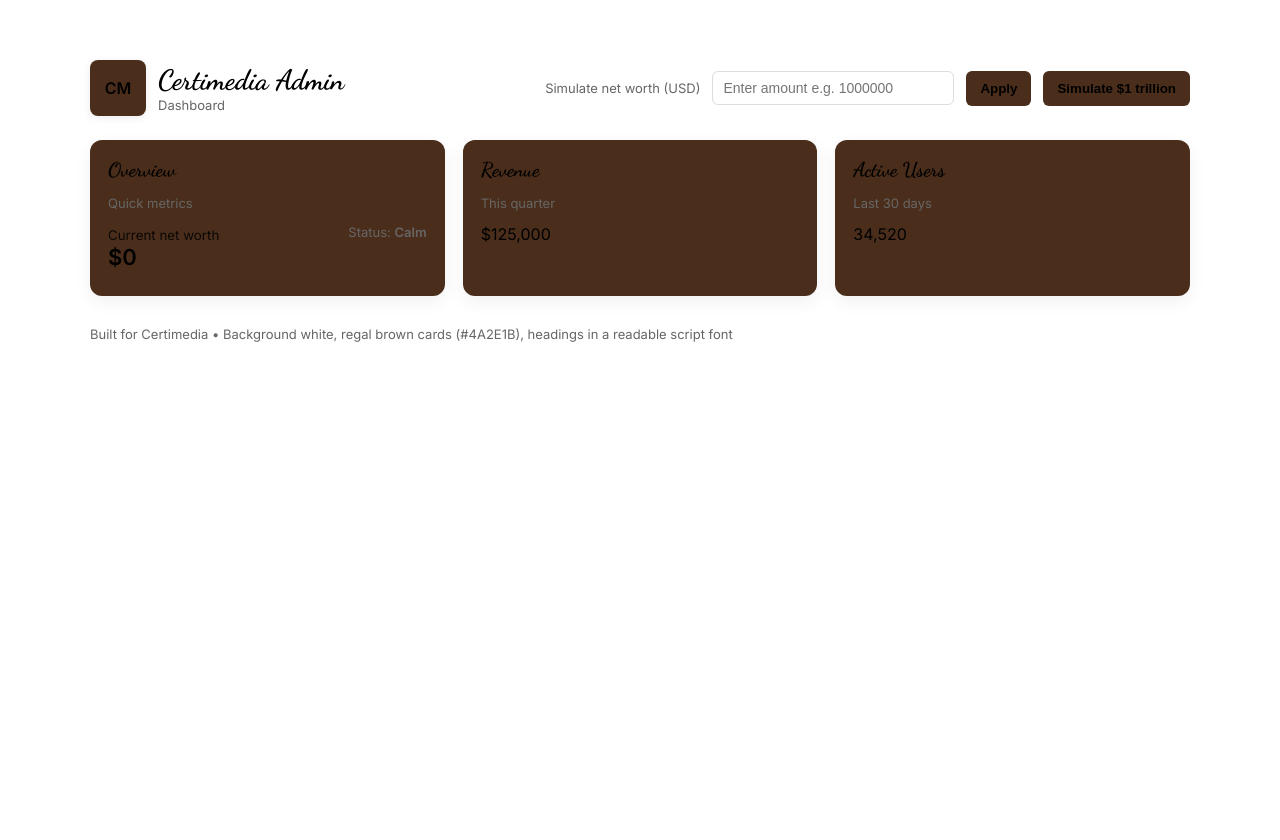
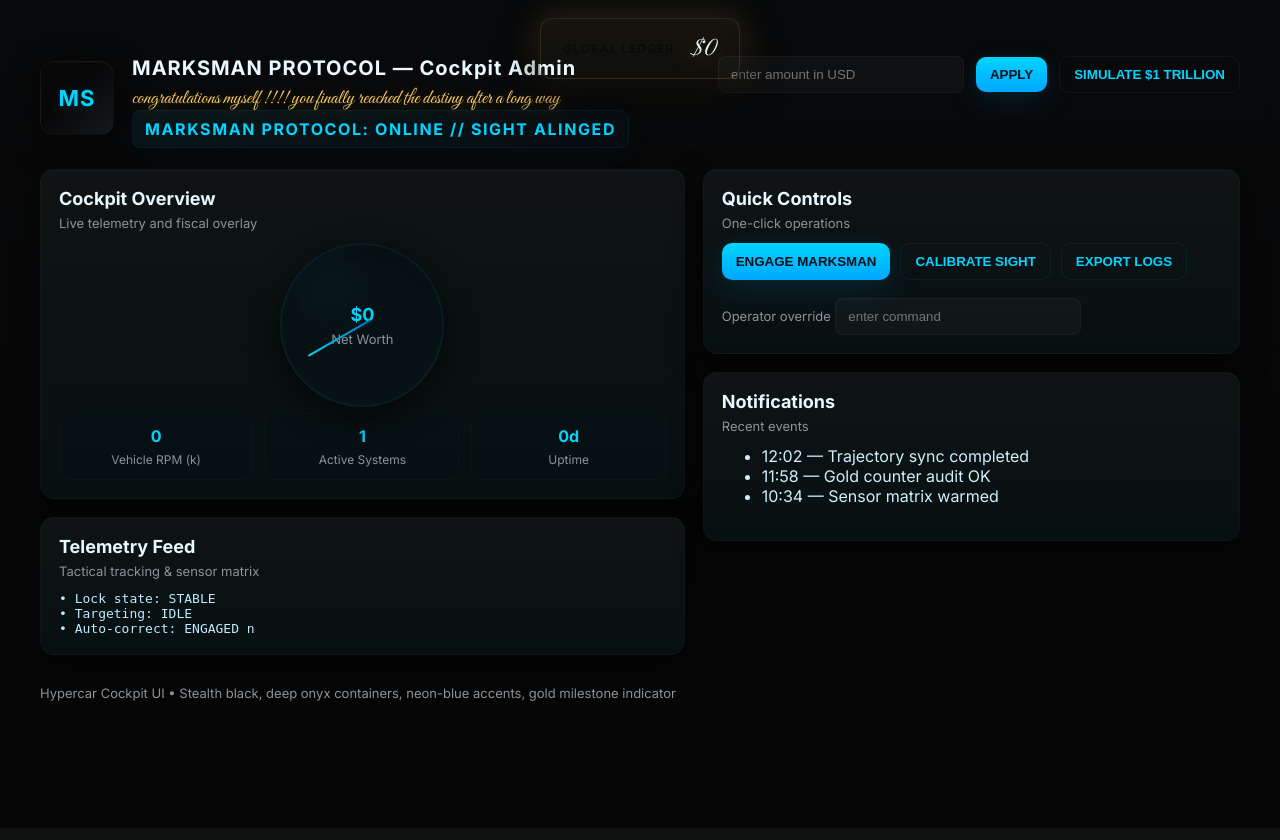
Before and after one commit to kaurnavneett2027/ai-compliance-admin, a Python web app: template templates/dashboard.html in a window 1280 px wide. After the commit the page ends 701 px from the top, so only its background shows below. Run offline with Jinja, Linux system fonts and the light colour scheme; the template is opened without the code that fills it, so the values that code supplies are empty.

Commit message:
feat(dashboard): premium hypercar cockpit admin UI with neon accents and $1T gold counter

```diff
--- a/templates/dashboard.html
+++ b/templates/dashboard.html
@@ -3,233 +3,351 @@
   <head>
     <meta charset="utf-8" />
     <meta name="viewport" content="width=device-width, initial-scale=1" />
-    <title>Certimedia Admin Panel — Dashboard</title>
+    <title>Marksman Cockpit — Dashboard</title>
 
-    <!-- Google Fonts: readable script for headings + system sans for body -->
-    <link href="https://fonts.googleapis.com/css2?family=Dancing+Script:wght@400;700&family=Inter:wght@300;400;600&display=swap" rel="stylesheet">
+    <!-- Fonts: script for calligraphy + crisp sans for UI -->
+    <link href="https://fonts.googleapis.com/css2?family=Great+Vibes&family=Inter:wght@300;400;600;700&display=swap" rel="stylesheet">
 
     <style>
       :root{
-        --card-brown: #4A2E1B;
-        --white: #ffffff;
-        --black: #000000;
-        --muted: #666666;
+        --bg: #08090A; /* stealth black */
+        --card-onyx: #0F1314; /* deep onyx */
+        --panel-onyx: #0A0C0D;
+        --neon-blue: #00D4FF;
+        --neon-blue-2: #00A8FF;
+        --gold: #FFD166;
+        --gold-glow: rgba(255,209,102,0.18);
+        --muted: #8B9398;
+        --glass: rgba(255,255,255,0.03);
       }
 
       html,body{
         height:100%;
         margin:0;
-        background:var(--white);
-        color:var(--black);
+        background:linear-gradient(180deg,var(--bg) 0%, #050506 100%);
+        color:#E6EEF3;
         font-family: 'Inter', system-ui, -apple-system, 'Segoe UI', Roboto, 'Helvetica Neue', Arial;
         -webkit-font-smoothing:antialiased;
         -moz-osx-font-smoothing:grayscale;
       }
 
-      .container{
-        max-width:1100px;
-        margin:40px auto;
-        padding:20px;
+      .wrap{
+        max-width:1200px;
+        margin:28px auto;
+        padding:28px;
       }
 
       header{
         display:flex;
-        align-items:center;
+        align-items:flex-start;
         justify-content:space-between;
         gap:20px;
-        margin-bottom:24px;
+        margin-bottom:22px;
       }
 
       .brand{
+        display:flex;
+        gap:18px;
+        align-items:center;
+      }
+
+      .cockpit-badge{
+        width:72px;
+        height:72px;
+        border-radius:14px;
+        background:linear-gradient(135deg,#070708 40%, #14181A 100%);
+        box-shadow:0 8px 30px rgba(0,0,0,0.7), inset 0 1px 0 rgba(255,255,255,0.02);
+        display:flex;
+        align-items:center;
+        justify-content:center;
+        border:1px solid rgba(255,255,255,0.03);
+      }
+
+      .cockpit-badge .logo{
+        color:var(--neon-blue);
+        font-weight:700;
+        font-size:22px;
+        letter-spacing:1px;
+        text-shadow:0 2px 12px rgba(0,212,255,0.18);
+      }
+
+      .titles{
+        display:flex;
+        flex-direction:column;
+      }
+
+      .titles h1{
+        margin:0;
+        font-size:20px;
+        color:#EAF8FF;
+        letter-spacing:1px;
+      }
+
+      /* glowing script phrase */
+      .calligraphy{
+        margin-top:6px;
+        font-family:'Great Vibes', cursive;
+        font-size:20px;
+        color:var(--gold);
+        text-shadow: 0 4px 20px rgba(255,209,102,0.45), 0 1px 0 rgba(255,255,255,0.03);
+        opacity:0.98;
+      }
+
+      /* Tactical subheader */
+      .tactical{
+        font-family: 'Inter', monospace;
+        color:var(--neon-blue);
+        font-weight:700;
+        letter-spacing:1.6px;
+        background: linear-gradient(90deg, rgba(0,212,255,0.06), rgba(0,168,255,0.03));
+        padding:8px 12px;
+        border-radius:8px;
+        border:1px solid rgba(0,212,255,0.06);
+        box-shadow:0 6px 30px rgba(0,168,255,0.04);
+      }
+
+      .controls{
         display:flex;
         align-items:center;
         gap:12px;
       }
 
-      .brand .logo{
-        width:56px;
-        height:56px;
+      .control-input{
+        background:var(--glass);
+        border:1px solid rgba(255,255,255,0.04);
+        color:#BFDCEC;
+        padding:10px 12px;
         border-radius:8px;
-        background:var(--card-brown);
+        width:220px;
+        outline:none;
+      }
+
+      .btn{
+        background:linear-gradient(180deg,var(--neon-blue),var(--neon-blue-2));
+        color:#001019;
+        padding:10px 14px;
+        border-radius:10px;
+        font-weight:700;
+        border:none;
+        cursor:pointer;
+        box-shadow:0 10px 30px rgba(0,164,255,0.12), 0 0 18px rgba(0,212,255,0.06);
+      }
+
+      .btn.secondary{
+        background:transparent;
+        color:var(--neon-blue);
+        border:1px solid rgba(0,212,255,0.08);
+        box-shadow:none;
+      }
+
+      .topbar-counter{
+        position:fixed;
+        left:50%;
+        transform:translateX(-50%);
+        top:18px;
+        z-index:1200;
+        background: linear-gradient(180deg, rgba(255,214,102,0.06), rgba(255,214,102,0.03));
+        padding:12px 22px;
+        border-radius:12px;
+        display:flex;
+        gap:18px;
+        align-items:center;
+        justify-content:center;
+        border:1px solid rgba(255,209,102,0.12);
+        box-shadow: 0 16px 40px rgba(0,0,0,0.6), 0 0 36px var(--gold-glow);
+        pointer-events:none;
+      }
+
+      .topbar-counter .label{
+        font-size:12px;
+        color:#0B0B0B;
+        font-weight:700;
+        opacity:0.9;
+        letter-spacing:1px;
+      }
+
+      .topbar-counter .value{
+        font-family:'Great Vibes', cursive;
+        font-size:28px;
+        color:var(--gold);
+        text-shadow: 0 6px 28px rgba(255,209,102,0.35), 0 1px 0 rgba(255,255,255,0.02);
+        pointer-events:auto;
+      }
+
+      /* main grid */
+      .grid{
+        margin-top:30px;
+        display:grid;
+        grid-template-columns: 1.2fr 1fr;
+        gap:18px;
+      }
+
+      .column{ display:flex; flex-direction:column; gap:18px; }
+
+      .panel{
+        background:linear-gradient(180deg,var(--card-onyx), #071011);
+        border-radius:14px;
+        padding:18px;
+        box-shadow:0 10px 30px rgba(0,0,0,0.7), inset 0 1px 0 rgba(255,255,255,0.02);
+        border:1px solid rgba(255,255,255,0.02);
+      }
+
+      .panel h2{ margin:0; font-size:18px; color:#E8F8FF; }
+      .panel .muted{ color:var(--muted); font-size:13px; margin-top:6px; }
+
+      /* Speedometer / gauge style */
+      .gauge{
+        margin-top:14px;
+        height:160px;
         display:flex;
         align-items:center;
         justify-content:center;
-        color:var(--black);
-        font-weight:700;
-        box-shadow: 0 2px 8px rgba(0,0,0,0.08);
       }
 
-      h1,h2,h3{
-        font-family: 'Dancing Script', cursive;
-        color:var(--black);
-        margin:0;
+      .gauge .dial{
+        width:160px; height:160px; border-radius:50%;
+        background: radial-gradient(circle at 30% 25%, rgba(0,212,255,0.03), transparent 30%), linear-gradient(180deg,#071012,#081214);
+        border:2px solid rgba(0,212,255,0.06);
+        box-shadow:0 8px 30px rgba(0,0,0,0.7), 0 0 30px rgba(0,168,255,0.02) inset;
+        display:flex; align-items:center; justify-content:center; position:relative;
       }
 
-      h1{ font-size:28px; }
-      h2{ font-size:20px; }
-
-      .controls{
-        display:flex;
-        gap:12px;
-        align-items:center;
+      .gauge .reading{
+        text-align:center;
       }
 
-      input[type="number"]{
-        padding:8px 10px;
-        border-radius:6px;
-        border:1px solid #ddd;
-        font-size:14px;
-        width:220px;
-      }
-      button{
-        padding:10px 14px;
-        border-radius:6px;
-        border: none;
-        background:var(--card-brown);
-        color:var(--black);
-        cursor:pointer;
-        font-weight:600;
-      }
-      button.secondary{
-        background:transparent;
-        border:1px solid #ddd;
-        color:var(--black);
+      .gauge .reading .big{
+        font-size:18px; font-weight:800; color:var(--neon-blue);
+        text-shadow:0 6px 20px rgba(0,212,255,0.12);
       }
 
-      .grid{
-        display:grid;
-        grid-template-columns: repeat(auto-fit,minmax(260px,1fr));
-        gap:18px;
+      .gauge .needle{
+        position:absolute; width:2px; height:72px; background:linear-gradient(180deg,var(--neon-blue),#0077b6);
+        top:18px; left:50%; transform-origin:50% 86%; transform:translateX(-50%) rotate(0deg);
+        border-radius:2px;
+        box-shadow:0 4px 18px rgba(0,164,255,0.18);
       }
 
-      .card{
-        background:var(--card-brown);
-        color:var(--black);
-        padding:18px;
-        border-radius:12px;
-        box-shadow:0 6px 18px rgba(0,0,0,0.06);
-        min-height:120px;
+      /* metrics grid */
+      .metrics{
+        display:grid; grid-template-columns: repeat(3,1fr); gap:12px; margin-top:8px;
       }
 
-      .card small{ color:var(--black); opacity:0.85; }
-
-      .net-worth{
-        display:flex;
-        align-items:flex-start;
-        justify-content:space-between;
-        gap:10px;
+      .metric{
+        background:linear-gradient(180deg,#071012,#061013);
+        border-radius:10px; padding:12px; text-align:center; border:1px solid rgba(255,255,255,0.02);
       }
 
-      .net-worth .value{
-        font-size:22px;
-        font-weight:700;
-      }
-
-      /* Banner when hitting $1 trillion */
-      .banner{
-        position:fixed;
-        left:50%;
-        transform:translateX(-50%) translateY(-160%);
-        top:12px;
-        background: linear-gradient(90deg,#ffd27a,#fff1c2);
-        color:var(--black);
-        padding:16px 22px;
-        border-radius:10px;
-        box-shadow:0 10px 30px rgba(0,0,0,0.12);
-        z-index:9999;
-        width:calc(100% - 40px);
-        max-width:900px;
-        text-align:center;
-        transition:transform 450ms cubic-bezier(.2,.9,.3,1),opacity 300ms;
-        opacity:0;
-      }
-      .banner.show{
-        transform:translateX(-50%) translateY(0);
-        opacity:1;
-      }
-
-      .trillion-card{
-        display:none;
-        background: linear-gradient(135deg,#fffbe6,#ffd27a);
-        color:var(--black);
-        padding:22px;
-        border-radius:14px;
-        text-align:center;
-        box-shadow:0 12px 32px rgba(0,0,0,0.12);
-      }
-      .trillion-card.show{ display:block; }
-
-      .muted{ color:var(--muted); font-size:13px; }
+      .metric .num{ font-weight:800; color:var(--neon-blue); font-size:16px; }
+      .metric .label{ color:var(--muted); font-size:12px; margin-top:6px; }
 
       footer{ margin-top:30px; color:var(--muted); font-size:13px; }
 
-      @media (max-width:520px){
-        .controls{ flex-direction:column; align-items:stretch; }
-        input[type="number"]{ width:100%; }
-      }
+      @media (max-width:900px){ .grid{ grid-template-columns:1fr; } .metrics{ grid-template-columns: repeat(2,1fr); } .control-input{ width:160px; } }
     </style>
   </head>
 
   <body>
-    <div class="banner" id="trillionBanner" role="status" aria-live="polite">
-      <strong>congratulation myself !!!</strong>
-      <div style="margin-top:6px;">you finally reached the destination after a long way</div>
+    <!-- Gold glowing trillion counter fixed top -->
+    <div class="topbar-counter" role="status" aria-live="polite">
+      <div class="label">GLOBAL LEDGER</div>
+      <div class="value" id="trillionTop">$0</div>
     </div>
 
-    <main class="container">
+    <main class="wrap">
       <header>
         <div class="brand">
-          <div class="logo">CM</div>
-          <div>
-            <h1>Certimedia Admin</h1>
-            <div class="muted">Dashboard</div>
+          <div class="cockpit-badge"><div class="logo">MS</div></div>
+          <div class="titles">
+            <h1>MARKSMAN PROTOCOL — Cockpit Admin</h1>
+            <div class="calligraphy">congratulations myself !!!! you finally reached the destiny after a long way</div>
+            <div style="margin-top:8px;">
+              <span class="tactical">MARKSMAN PROTOCOL: ONLINE // SIGHT ALINGED</span>
+            </div>
           </div>
         </div>
 
         <div class="controls" aria-hidden="false">
-          <label for="netInput" class="muted">Simulate net worth (USD)</label>
-          <input id="netInput" type="number" placeholder="Enter amount e.g. 1000000" step="1" aria-label="Net worth input" />
-          <button id="applyBtn">Apply</button>
-          <button id="oneTrillionBtn">Simulate $1 trillion</button>
+          <input id="netInput" class="control-input" type="number" placeholder="enter amount in USD" aria-label="Net worth" />
+          <button id="applyBtn" class="btn">APPLY</button>
+          <button id="oneTrillBtn" class="btn secondary">SIMULATE $1 TRILLION</button>
         </div>
       </header>
 
       <section class="grid" aria-live="polite">
-        <div class="card" aria-hidden="false">
-          <h2>Overview</h2>
-          <p class="muted">Quick metrics</p>
-          <div style="margin-top:12px;" class="net-worth">
-            <div>
-              <small>Current net worth</small>
-              <div class="value" id="netDisplay">$0</div>
+        <div class="column">
+          <div class="panel">
+            <h2>Cockpit Overview</h2>
+            <div class="muted">Live telemetry and fiscal overlay</div>
+
+            <div class="gauge" aria-hidden="false">
+              <div class="dial">
+                <div class="needle" id="needle"></div>
+                <div class="reading">
+                  <div class="big" id="netDisplay">$0</div>
+                  <div class="muted">Net Worth</div>
+                </div>
+              </div>
             </div>
-            <div class="muted">Status: <strong id="statusText">Calm</strong></div>
+
+            <div class="metrics">
+              <div class="metric">
+                <div class="num" id="speedVal">0</div>
+                <div class="label">Vehicle RPM (k)</div>
+              </div>
+              <div class="metric">
+                <div class="num" id="usersVal">0</div>
+                <div class="label">Active Systems</div>
+              </div>
+              <div class="metric">
+                <div class="num" id="uptimeVal">0d</div>
+                <div class="label">Uptime</div>
+              </div>
+            </div>
+          </div>
+
+          <div class="panel">
+            <h2>Telemetry Feed</h2>
+            <div class="muted">Tactical tracking & sensor matrix</div>
+            <div style="margin-top:12px; font-family: monospace; color:#BEEBFF;">
+              • Lock state: STABLE<br/>
+              • Targeting: IDLE<br/>
+              • Auto-correct: ENGAGED
+n            </div>
           </div>
         </div>
 
-        <div class="card">
-          <h2>Revenue</h2>
-          <p class="muted">This quarter</p>
-          <div style="margin-top:12px;">$125,000</div>
+        <div class="column">
+          <div class="panel">
+            <h2>Quick Controls</h2>
+            <div class="muted">One-click operations</div>
+
+            <div style="margin-top:12px; display:flex; gap:10px; flex-wrap:wrap;">
+              <button class="btn">ENGAGE MARKSMAN</button>
+              <button class="btn secondary">CALIBRATE SIGHT</button>
+              <button class="btn secondary">EXPORT LOGS</button>
+            </div>
+
+            <div style="margin-top:18px;">
+              <label class="muted" for="note">Operator override</label>
+              <input id="note" class="control-input" placeholder="enter command" />
+            </div>
+          </div>
+
+          <div class="panel">
+            <h2>Notifications</h2>
+            <div class="muted">Recent events</div>
+            <ul style="margin-top:12px; color:#CFEFFB;">
+              <li>12:02 — Trajectory sync completed</li>
+              <li>11:58 — Gold counter audit OK</li>
+              <li>10:34 — Sensor matrix warmed</li>
+            </ul>
+          </div>
         </div>
-
-        <div class="card">
-          <h2>Active Users</h2>
-          <p class="muted">Last 30 days</p>
-          <div style="margin-top:12px;">34,520</div>
-        </div>
-
-        <!-- Customized $1 trillion card placeholder -->
-        <div id="trillionCardPlaceholder" class="trillion-card" role="region" aria-label="$1 trillion celebration">
-          <h2 style="font-size:28px; margin-bottom:6px;">$1,000,000,000,000</h2>
-          <div style="font-weight:700; font-size:18px;">Net worth milestone — CERTIFIED</div>
-          <p style="margin-top:8px;">congratulation myself !!! you finally reached the destination after a long way</p>
-        </div>
-
       </section>
 
       <footer>
-        Built for Certimedia • Background white, regal brown cards (#4A2E1B), headings in a readable script font
+        Hypercar Cockpit UI • Stealth black, deep onyx containers, neon-blue accents, gold milestone indicator
       </footer>
     </main>
 
@@ -237,75 +355,81 @@
       (function(){
         const netInput = document.getElementById('netInput');
         const applyBtn = document.getElementById('applyBtn');
-        const oneTrillionBtn = document.getElementById('oneTrillionBtn');
+        const oneTrillBtn = document.getElementById('oneTrillBtn');
         const netDisplay = document.getElementById('netDisplay');
-        const statusText = document.getElementById('statusText');
-        const banner = document.getElementById('trillionBanner');
-        const trillionCard = document.getElementById('trillionCardPlaceholder');
+        const topTrillion = document.getElementById('trillionTop');
+        const needle = document.getElementById('needle');
+        const speedVal = document.getElementById('speedVal');
+        const usersVal = document.getElementById('usersVal');
+        const uptimeVal = document.getElementById('uptimeVal');
 
         let netWorth = 0;
         const TRILLION = 1_000_000_000_000;
 
-        function formatUSD(n){
-          // Compact formatting preserving large precision
+        function formatCurrency(n){
           try{
             const absn = Math.abs(n);
-            if(absn >= 1e12) return '$' + (n/1e12).toFixed(3) + 'T';
-            if(absn >= 1e9) return '$' + (n/1e9).toFixed(3) + 'B';
-            if(absn >= 1e6) return '$' + (n/1e6).toFixed(2) + 'M';
+            if(absn >= 1e12) return '$' + (n/1e12).toFixed(3) + ' T';
+            if(absn >= 1e9) return '$' + (n/1e9).toFixed(3) + ' B';
+            if(absn >= 1e6) return '$' + (n/1e6).toFixed(2) + ' M';
             return '$' + n.toLocaleString();
           }catch(e){ return '$' + n; }
         }
 
-        function checkMilestone(){
-          if(netWorth >= TRILLION){
-            showTrillionCelebration();
-          }
-        }
-
-        function showTrillionCelebration(){
-          // show banner
-          banner.classList.add('show');
-          // show trillion card
-          trillionCard.classList.add('show');
-          // update status
-          statusText.textContent = 'Trillionaire';
-
-          // Optional: send a POST webhook or trigger additional behavior here
-          // Example: we log to console — replace with real integration if needed
-          console.info('Milestone reached: $1 trillion');
+        function rotateNeedleForValue(val){
+          // Map netWorth (0..TRILLION) to -120deg .. 120deg
+          const ratio = Math.min(Math.max(val / TRILLION, 0), 1);
+          const deg = -120 + (ratio * 240);
+          needle.style.transform = 'translateX(-50%) rotate(' + deg + 'deg)';
         }
 
         function updateDisplay(){
-          netDisplay.textContent = formatUSD(netWorth);
-          if(netWorth < TRILLION){
-            statusText.textContent = 'Calm';
-            banner.classList.remove('show');
-            trillionCard.classList.remove('show');
+          netDisplay.textContent = formatCurrency(netWorth);
+          topTrillion.textContent = formatCurrency(netWorth);
+          // gold glow when >= TRILLION
+          if(netWorth >= TRILLION){
+            topTrillion.style.color = 'var(--gold)';
+            topTrillion.style.textShadow = '0 10px 36px rgba(255,209,102,0.42), 0 2px 4px rgba(255,255,255,0.04)';
+            // animated pulse
+            topTrillion.animate([
+              { transform: 'scale(1)', filter: 'drop-shadow(0 0 6px rgba(255,209,102,0.15))' },
+              { transform: 'scale(1.03)', filter: 'drop-shadow(0 0 26px rgba(255,209,102,0.22))' },
+              { transform: 'scale(1)', filter: 'drop-shadow(0 0 6px rgba(255,209,102,0.15))' }
+            ], { duration:1600, iterations:2 });
+          } else {
+            topTrillion.style.color = '#EAF8FF';
+            topTrillion.style.textShadow = '';
           }
+
+          // update metrics (toy simulation)
+          const speed = Math.floor((netWorth / TRILLION) * 8000);
+          speedVal.textContent = speed;
+          usersVal.textContent = Math.max(1, Math.floor((netWorth / 1e9) * 8)).toLocaleString();
+          uptimeVal.textContent = Math.floor((netWorth / 1e11)).toString() + 'd';
+
+          rotateNeedleForValue(netWorth);
+        }
+
+        function setNet(n){
+          netWorth = Number(n) || 0;
+          updateDisplay();
         }
 
         applyBtn.addEventListener('click', function(){
           const val = parseFloat(netInput.value || 0);
           if(isNaN(val)) return;
-          netWorth = val;
-          updateDisplay();
-          checkMilestone();
+          setNet(val);
         });
 
-        oneTrillionBtn.addEventListener('click', function(){
-          netWorth = TRILLION;
-          updateDisplay();
-          checkMilestone();
+        oneTrillBtn.addEventListener('click', function(){
+          setNet(TRILLION);
         });
 
-        // allow pressing Enter on input
-        netInput.addEventListener('keydown', function(e){
-          if(e.key === 'Enter') applyBtn.click();
-        });
+        netInput.addEventListener('keydown', function(e){ if(e.key === 'Enter') applyBtn.click(); });
 
-        // initialize
+        // init
         updateDisplay();
+
       })();
     </script>
   </body>
```
